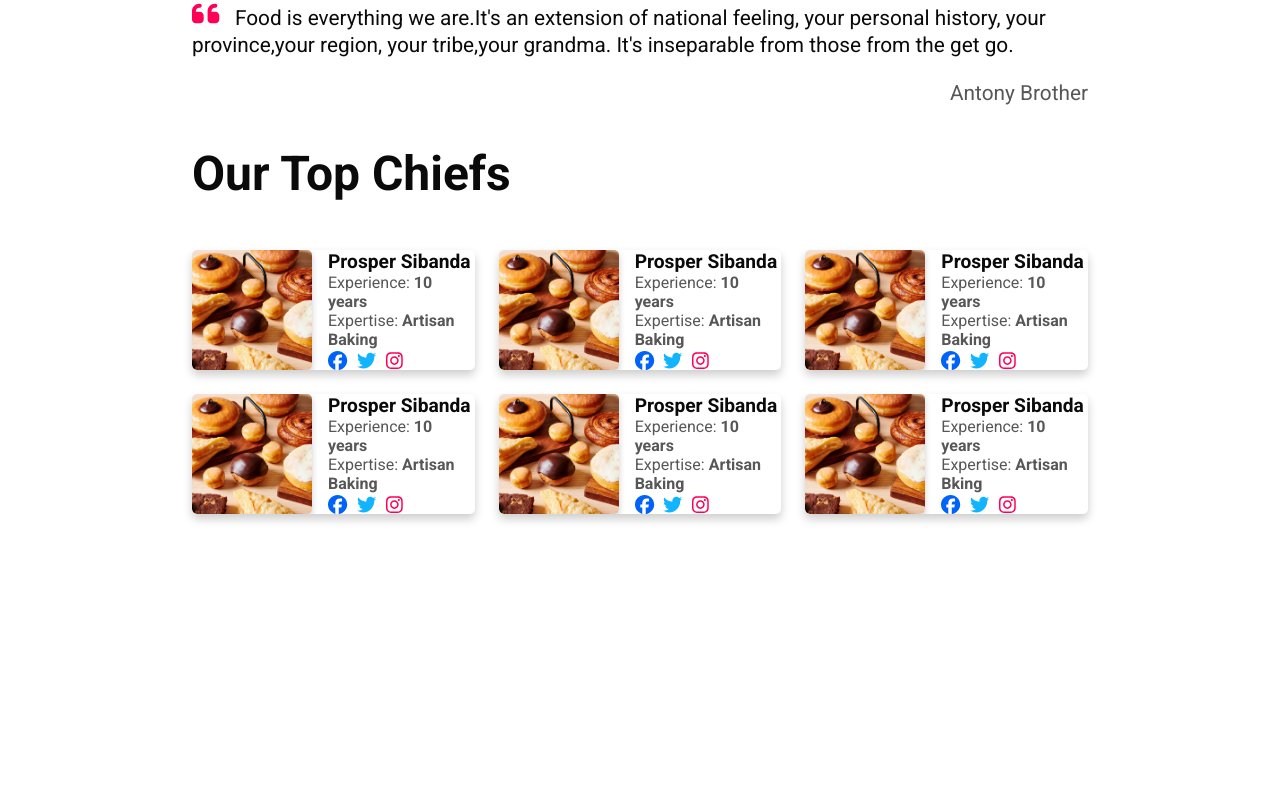
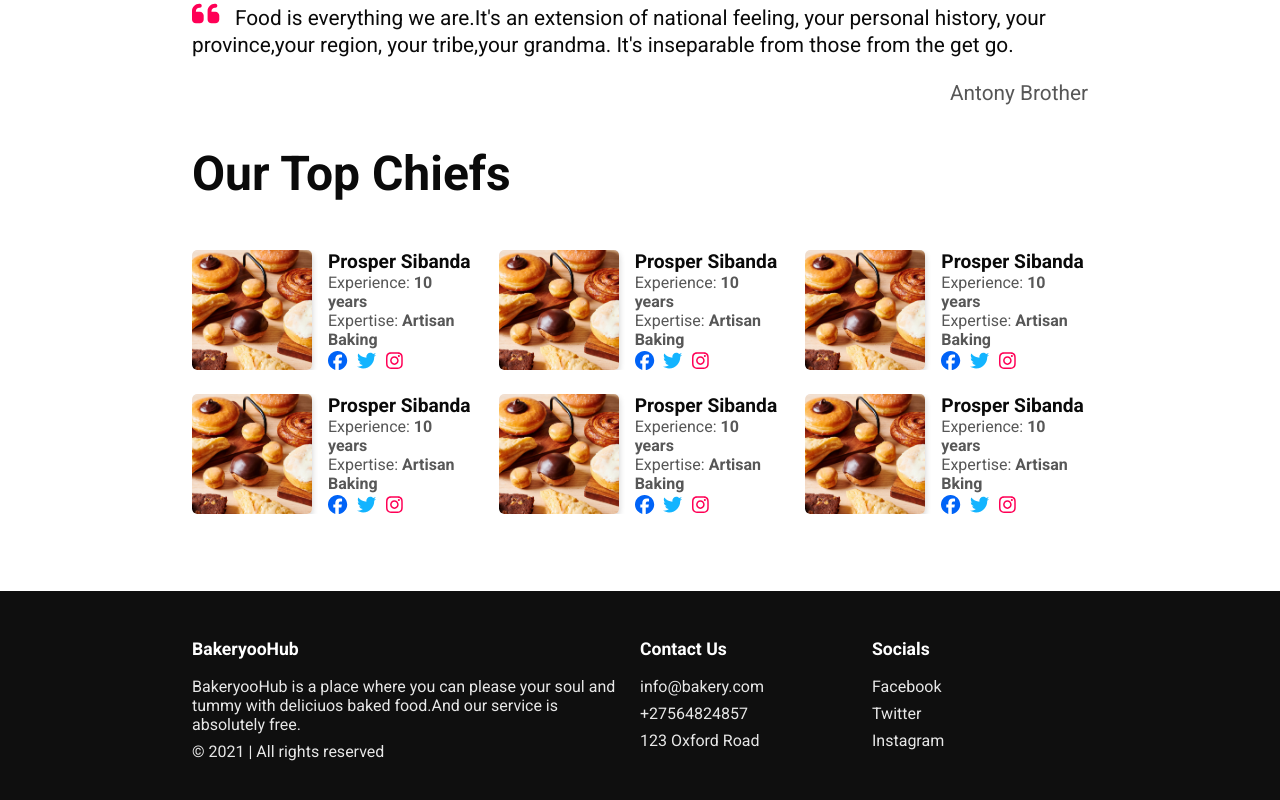
Before and after one commit to prospersibanda/bakery-app, a React (Create React App) app: page / in a window 1280 px wide. Shown: the part 956-1756 px from the top of the page. Before the commit the page ends 1547 px from the top, so only its background shows below. Built offline with nearby package versions, Linux system fonts and the light colour scheme.

Commit message:
initial footer

```diff
--- a/src/App.js
+++ b/src/App.js
@@ -3,6 +3,7 @@
 import ImproveSection from "./components/ImproveSection";
 import QouteSection from "./components/QouteSection";
 import ChiefsSection from "./components/ChiefsSection";
+import Footer from "./components/Footer";
 
 function App() {
   return (
@@ -14,6 +15,7 @@
         <QouteSection/>
         <ChiefsSection/>
       </div>
+      <Footer/>
     </div>
   );
 }
--- /dev/null
+++ b/src/components/Footer.jsx
@@ -0,0 +1,27 @@
+import React from 'react'
+
+const Footer = () => {
+  return (
+    <div className='footer container'>
+       <div className='footer-section'>
+            <p className='title'>BakeryooHub</p>
+            <p>BakeryooHub is a place where you can please your soul and tummy with deliciuos baked food.And our service is absolutely free.</p>
+            <p>&copy; 2021 | All rights reserved</p>
+       </div>
+       <div className='footer-section'>
+            <p className='title'>Contact Us</p>
+            <p>info@bakery.com</p>
+            <p>+27564824857</p>
+            <p>123 Oxford Road</p>
+       </div>
+       <div className='footer-section'>
+            <p className='title'>Socials</p>
+            <p>Facebook</p>
+            <p>Twitter</p>
+            <p>Instagram</p>
+       </div>
+    </div>
+  )
+}
+
+export default Footer
--- a/src/styles/index.scss
+++ b/src/styles/index.scss
@@ -23,12 +23,16 @@
 body{
     font-size: var(--font-size);
     font-family: 'Roboto', sans-serif;
+    padding-top: 55px;
 }
 a{
     text-decoration: none;
 }
 img{
     object-fit: cover;
+}
+.container{
+    padding-inline: 25vw;
 }
 
 .btn{
@@ -65,6 +69,7 @@
 
 .section{
     display: flex;
+    flex-wrap: wrap;
     align-items: center;
     margin-bottom: 3vw;
     .title{
@@ -87,63 +92,41 @@
 @import 'partials/hero-section.scss';
 @import "partials/improve-section";
 @import 'partials/qoute-section';
+@import "partials/animations.scss";
+@import "partials/chiefs-section";
 
-.section.chiefs{
-    display: block;
-}
-.top-chiefs-container{
+.footer{
+    background-color: #0f0f0f;
+    color: #fff;
+    padding-block: 3em;
     display: grid;
-    grid-template-columns: repeat(auto-fit, minmax(280px, 1fr));
-    grid-gap: 1.5em;
-    margin-top: 3em;
-}
-.chief-card{
-    display: flex;
-    height: 120px;
-    background-color: var(--background-color);
-    border-radius: 5px;
-    overflow: hidden;
-    img{
-        height: 100%;
-        width: 120px;
-        border-radius: 5px;
-        box-shadow: 0 3px 6px var(--shadow-color);
-    }
-    .chief-card-info{
-        height: 100%;
-        display: flex;
-        flex-direction: column;
-        justify-content: space-between;
-        padding-bottom: .5em;
-        padding-left: 1em;
-        .chief-name{
-            font-size: 1.2em;
+    grid-template-columns: 2fr 1fr 1fr;
+    grid-gap: 1em;
+    .footer-section{
+        p{
+            opacity: .9;
+            margin-bottom: .5em;
+        }
+        p.title{
+            opacity: 1;
+            font-size: 1.1em;
             font-weight: bold;
-            color: var(--text-color);
-        }
-        .chief-experience, .chief-expertise{
-            font-size: 1em;
-            color: var(--text-light);
-        }
-        .chief-icons{
-            font-size: 1.2em;
-            svg{
-                margin-right: .5em;
-                &:nth-child(1){
-                    color: #0063f7
-                }
-                &:nth-child(2){
-                    color: #13b4ff;
-                }
-                &:nth-child(3){
-                    color: #ff0056
-                }
-            }
+            margin-bottom: 1em;
         }
     }
 }
 
-@import "partials/animations.scss";
+@media screen and (max-width: 1280px) {
+    .container{
+        padding-inline: 18w;
+    }
+}
+@media screen and (max-width: 1050px) {
+    .container{
+        padding-inline: 12vw;
+    }
+}
+
 @media (max-width: 768px){
     .nav-links{
         display: none;
@@ -151,13 +134,48 @@
     .sidebar-btn{
         display: block;
     }
+    .section{
+        .col{
+            width: 100%;
+            padding: 0 !important;
+            text-align:center;
+            margin-bottom: 2em;
+        }
+    }
+    .section-item{
+        display: inline-block;
+        margin: .75em;
+
+
+    }
+    .section.improve-section .btn{
+        display: block;
+        margin-left: 50%;
+        transform: translateX(-50%);
+    }
+    .chief-card{
+        box-shadow: 0 5px 10px var(--shadow-color);
+    }
+    .container{
+        padding-inline: 6vw;
+    }
+    .footer{
+        grid-template-columns: repeat(4, 1fr);
+        .footer-section:nth-child(1){
+            grid-column: span 4;
+        }
+        .footer-section:nth-child(2), .footer-section:nth-child(3){
+            grid-column: span 2;
+        }
+    }
 }
 @media screen and (min-width: 768px) {
     .sidebar-btn{
         display: none;
     }
-    .chief-card{
-        box-shadow: 0 5px 10px var(--shadow-color);
+}
+@media screen and (max-width: 480px) {
+    .container{
+        padding-inline: 3vw;
     }
-
 }
--- /dev/null
+++ b/src/styles/partials/_chiefs-section.scss
@@ -0,0 +1,54 @@
+.section.chiefs{
+    display: block;
+}
+.top-chiefs-container{
+    display: grid;
+    grid-template-columns: repeat(auto-fit, minmax(280px, 1fr));
+    grid-gap: 1.5em;
+    margin-top: 3em;
+}
+.chief-card{
+    display: flex;
+    height: 120px;
+    background-color: var(--background-color);
+    border-radius: 5px;
+    overflow: hidden;
+    img{
+        height: 100%;
+        width: 120px;
+        border-radius: 5px;
+        box-shadow: 0 3px 6px var(--shadow-color);
+    }
+    .chief-card-info{
+        height: 100%;
+        display: flex;
+        flex-direction: column;
+        justify-content: space-between;
+        padding-bottom: .5em;
+        padding-left: 1em;
+        .chief-name{
+            font-size: 1.2em;
+            font-weight: bold;
+            color: var(--text-color);
+        }
+        .chief-experience, .chief-expertise{
+            font-size: 1em;
+            color: var(--text-light);
+        }
+        .chief-icons{
+            font-size: 1.2em;
+            svg{
+                margin-right: .5em;
+                &:nth-child(1){
+                    color: #0063f7
+                }
+                &:nth-child(2){
+                    color: #13b4ff;
+                }
+                &:nth-child(3){
+                    color: #ff0056
+                }
+            }
+        }
+    }
+}
--- a/src/styles/partials/_navbar.scss
+++ b/src/styles/partials/_navbar.scss
@@ -6,6 +6,10 @@
     display: flex;
     justify-content: space-between;
     align-items: center;
+    z-index: 998;
+    position: fixed;
+    width: 100%;
+    top:0;
     .logo{
         font-size: 1.5em;
         font-weight: bolder;
@@ -94,6 +98,7 @@
     left: 0;
     height: 100vh;
     width: 260px;
+    z-index: 999;
     background-color: var(--background-color);
     box-shadow: 0 0 0 1000px rgba(0,0,0,0.2),
                 3px 0 5px var(--shadow-color);
```
Also changed, not shown: src/pages/Home.jsx (added, +9 -0 lines).
